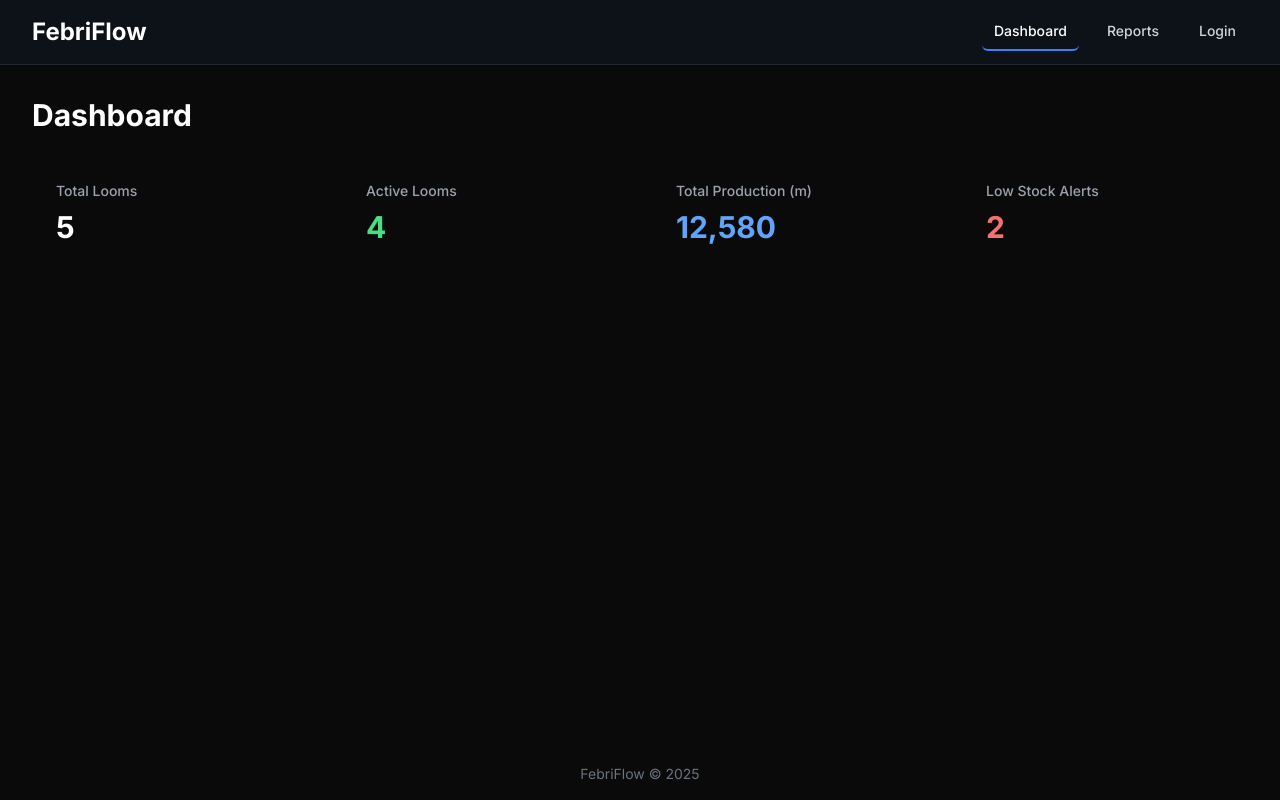
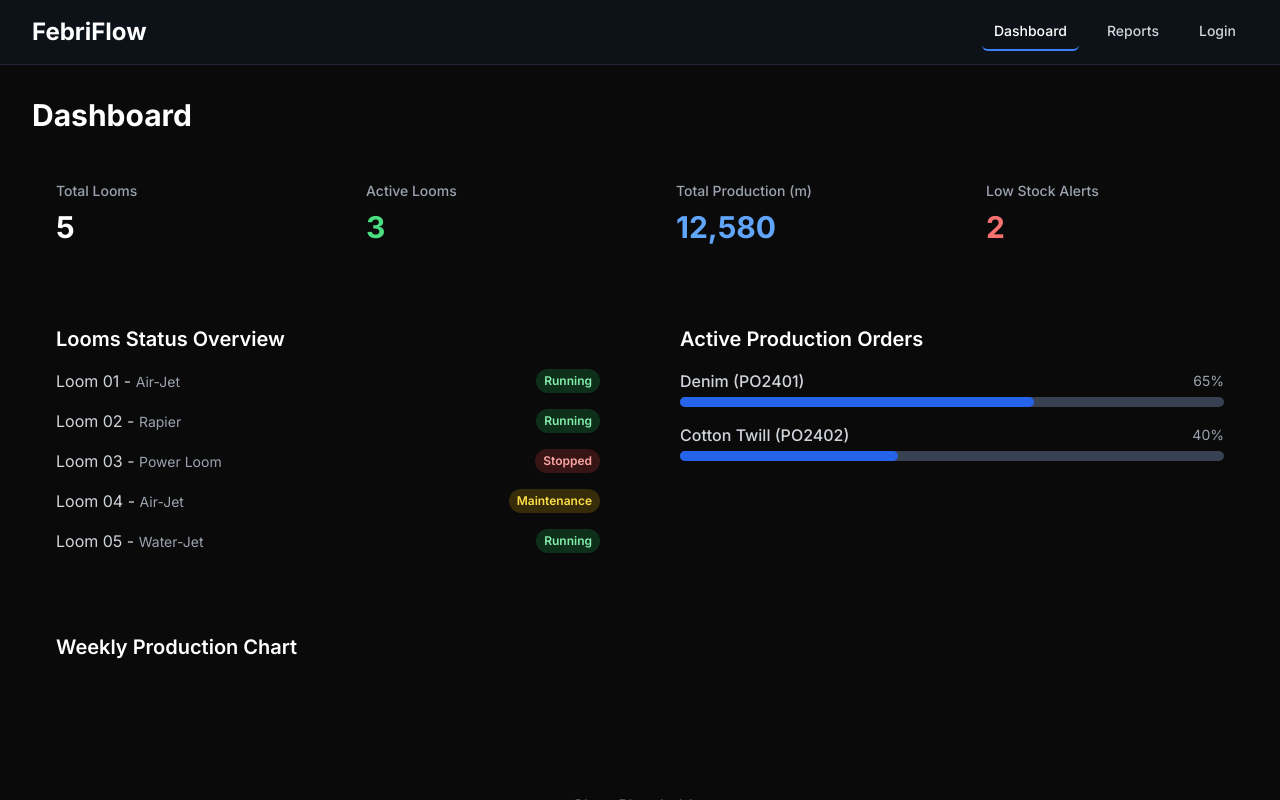
Before and after one commit to tirthgoyani11/looms-mangment-system-demo, a React (Create React App) app: page /#login in a window 1280 px wide. Both pictures are taken after typing "name@example.com", "Sample123" into the empty fields and a click on the button "Sign In". Shown: the top 800 px of the page. Built offline with nearby package versions, Linux system fonts and the light colour scheme.

Commit message:
Update Dashboard.js

```diff
--- a/src/pages/Dashboard.js
+++ b/src/pages/Dashboard.js
@@ -1,89 +1,151 @@
 import React, { useState, useEffect } from 'react';
 
-// In a real application, you would import your initialized Firebase database instance
-// and the necessary Firestore functions to fetch data in real-time.
-// import { db } from '../config/firebase-init';
+// In a real application, you would import your Firebase services.
+// import { db } from '../services/firebase';
 // import { collection, onSnapshot } from "firebase/firestore";
 
-// For demonstration purposes, we'll use static mock data.
-// This object simulates the data you would fetch from your 'dashboard-stats' collection in Firestore.
-const mockStats = {
+// --- MOCK DATA ---
+// This simulates the more detailed data you would fetch from different Firestore collections.
+const mockDashboardData = {
+  stats: {
     looms: 5,
-    activeLooms: 4,
+    activeLooms: 3,
     totalProduction: 12580,
     lowStockAlerts: 2,
+  },
+  looms: [
+    { id: 'L001', name: 'Loom 01', type: 'Air-Jet', status: 'Running' },
+    { id: 'L002', name: 'Loom 02', type: 'Rapier', status: 'Running' },
+    { id: 'L003', name: 'Loom 03', type: 'Power Loom', status: 'Stopped' },
+    { id: 'L004', name: 'Loom 04', type: 'Air-Jet', status: 'Maintenance' },
+    { id: 'L005', name: 'Loom 05', type: 'Water-Jet', status: 'Running' },
+  ],
+  production: [
+    { id: 'PO2401', fabric: 'Denim', status: 'In Progress', progress: 65 },
+    { id: 'PO2402', fabric: 'Cotton Twill', status: 'In Progress', progress: 40 },
+    { id: 'PO2403', fabric: 'Nylon', status: 'Completed', progress: 100 },
+  ],
 };
 
+// Helper component to render the status with appropriate colors.
+const StatusIndicator = ({ status }) => {
+  const baseClasses = "px-2 py-1 text-xs font-semibold rounded-full";
+  let statusClasses = "";
+
+  switch (status) {
+    case 'Running':
+      statusClasses = "bg-green-500/20 text-green-300";
+      break;
+    case 'Stopped':
+      statusClasses = "bg-red-500/20 text-red-300";
+      break;
+    case 'Maintenance':
+      statusClasses = "bg-yellow-500/20 text-yellow-300";
+      break;
+    default:
+      statusClasses = "bg-gray-500/20 text-gray-300";
+  }
+
+  return <span className={`${baseClasses} ${statusClasses}`}>{status}</span>;
+};
+
+
 /**
- * The Dashboard component serves as the main landing page after a user logs in.
- * It displays key performance indicators (KPIs) for the textile operation.
+ * The full Dashboard component with KPI cards, lists, and chart placeholders.
  */
 const Dashboard = () => {
-  // The 'stats' state will hold the data for our dashboard cards.
-  // We initialize it with our mock data.
-  const [stats, setStats] = useState(mockStats);
+  // State to hold all the data for the dashboard.
+  const [dashboardData, setDashboardData] = useState(null);
 
-  // This `useEffect` hook is where you would place your real-time data fetching logic.
-  // The commented-out code below shows a standard pattern for listening to a Firestore collection.
+  // This useEffect simulates fetching the data when the component mounts.
   useEffect(() => {
-    // --- FIREBASE DATA FETCHING EXAMPLE ---
-    //
-    // // Create a reference to the 'dashboard-stats' collection in Firestore.
-    // const statsCollectionRef = collection(db, "dashboard-stats");
-    //
-    // // onSnapshot creates a real-time listener. This function will be called
-    // // immediately with the current data and then again every time the data changes.
-    // const unsubscribe = onSnapshot(statsCollectionRef, (snapshot) => {
-    //   // For simplicity, let's assume you have one document in this collection holding all stats.
-    //   if (!snapshot.empty) {
-    //     const dashboardData = snapshot.docs[0].data();
-    //     setStats(dashboardData);
-    //   }
-    // });
-    //
-    // // The cleanup function returned by useEffect will be called when the component
-    // // unmounts. It's crucial to unsubscribe from the listener to prevent memory leaks.
-    // return () => unsubscribe();
-    //
-  }, []); // The empty dependency array [] ensures this effect runs only once when the component mounts.
+    // In a real app, you would fetch data from Firebase here.
+    // For now, we just set the state with our mock data after a short delay
+    // to simulate a network request.
+    const timer = setTimeout(() => {
+      setDashboardData(mockDashboardData);
+    }, 500); // 0.5 second delay
+
+    // Cleanup function to clear the timer if the component unmounts.
+    return () => clearTimeout(timer);
+  }, []); // The empty dependency array ensures this runs only once.
+
+  // Display a loading message until the data is available.
+  if (!dashboardData) {
+    return <div className="text-center text-gray-400">Loading Dashboard...</div>;
+  }
+
+  const { stats, looms, production } = dashboardData;
+  const activeProduction = production.filter(p => p.status === 'In Progress');
 
   return (
     <div>
       <h1 className="text-3xl font-bold text-white mb-6">Dashboard</h1>
 
-      {/* Grid container for the statistics cards */}
+      {/* Section 1: KPI Cards */}
       <div className="grid grid-cols-1 md:grid-cols-2 lg:grid-cols-4 gap-6">
-
-        {/* Card for Total Looms */}
         <div className="card p-6 rounded-lg">
           <h3 className="text-gray-400 text-sm font-medium">Total Looms</h3>
           <p className="text-3xl font-bold text-white mt-2">{stats.looms}</p>
         </div>
-
-        {/* Card for Active Looms */}
         <div className="card p-6 rounded-lg">
           <h3 className="text-gray-400 text-sm font-medium">Active Looms</h3>
           <p className="text-3xl font-bold text-green-400 mt-2">{stats.activeLooms}</p>
         </div>
-
-        {/* Card for Total Production */}
         <div className="card p-6 rounded-lg">
           <h3 className="text-gray-400 text-sm font-medium">Total Production (m)</h3>
           <p className="text-3xl font-bold text-blue-400 mt-2">{stats.totalProduction.toLocaleString()}</p>
         </div>
-
-        {/* Card for Low Stock Alerts */}
         <div className="card p-6 rounded-lg">
           <h3 className="text-gray-400 text-sm font-medium">Low Stock Alerts</h3>
           <p className="text-3xl font-bold text-red-400 mt-2">{stats.lowStockAlerts}</p>
         </div>
-
       </div>
 
-      {/* You can add more sections to the dashboard here, like charts or recent activity lists */}
+      {/* Section 2: Lists and Overviews */}
+      <div className="mt-8 grid grid-cols-1 lg:grid-cols-2 gap-8">
+
+        {/* Looms Status Overview */}
+        <div className="card p-6 rounded-lg">
+          <h3 className="text-xl font-semibold mb-4 text-white">Looms Status Overview</h3>
+          <div className="space-y-4">
+            {looms.map(loom => (
+              <div key={loom.id} className="flex items-center justify-between">
+                <span className="text-gray-300">{loom.name} - <span className="text-gray-400 text-sm">{loom.type}</span></span>
+                <StatusIndicator status={loom.status} />
+              </div>
+            ))}
+          </div>
+        </div>
+
+        {/* Active Production Orders */}
+        <div className="card p-6 rounded-lg">
+          <h3 className="text-xl font-semibold mb-4 text-white">Active Production Orders</h3>
+          <ul className="space-y-4">
+            {activeProduction.map(p => (
+              <li key={p.id}>
+                <div className="flex justify-between items-center mb-1">
+                  <span className="font-medium text-gray-300">{p.fabric} ({p.id})</span>
+                  <span className="text-sm text-gray-400">{p.progress}%</span>
+                </div>
+                <div className="w-full bg-gray-700 rounded-full h-2.5">
+                  <div className="bg-blue-600 h-2.5 rounded-full" style={{width: `${p.progress}%`}}></div>
+                </div>
+              </li>
+            ))}
+          </ul>
+        </div>
+      </div>
+
+      {/* Section 3: Charts */}
       <div className="mt-8">
-        {/* Example: <RecentActivityList /> */}
-        {/* Example: <ProductionChart /> */}
+        <div className="card p-6 rounded-lg">
+          <h3 className="text-xl font-semibold text-white mb-4">Weekly Production Chart</h3>
+          <div className="h-64 flex items-center justify-center text-gray-500">
+            {/* Your chart component (e.g., from Chart.js or Recharts) would go here */}
+            Chart Placeholder
+          </div>
+        </div>
       </div>
     </div>
   );
```
